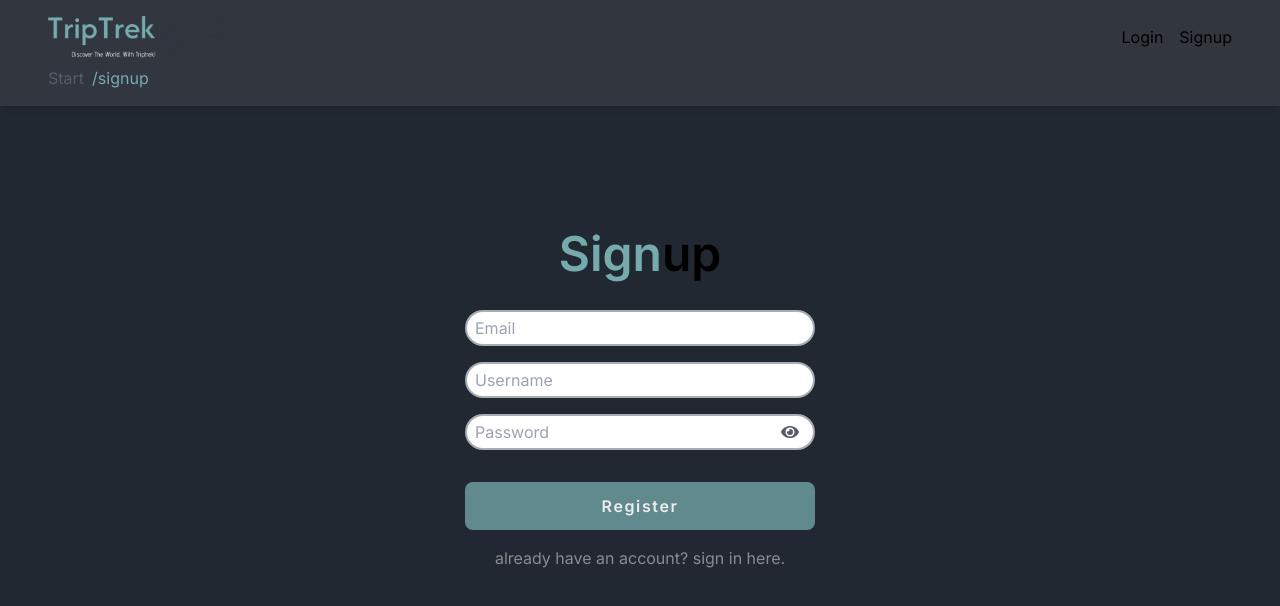
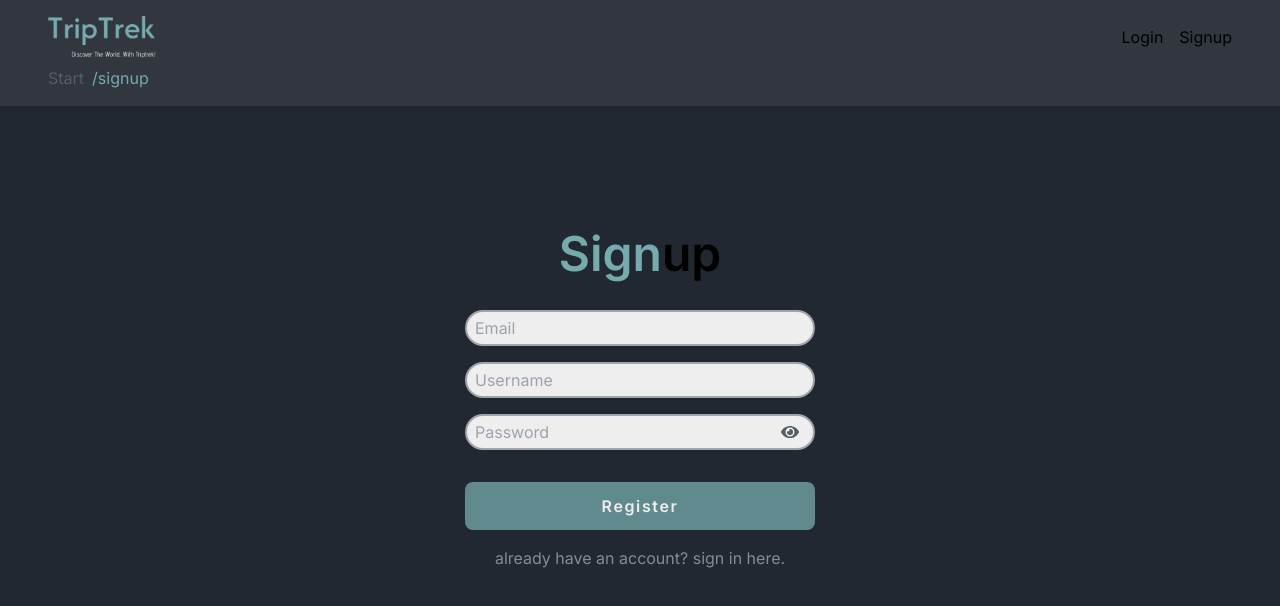
Before and after one commit to GITZMBE/TripTrek, a Next.js app: page /signup in a window 1280 px wide. Shown: the top 606 px of the page. Built offline with nearby package versions, Linux system fonts and the light colour scheme.

Commit message:
Set default for type in FormInput

```diff
--- a/src/components/forms/ui/FormInput.tsx
+++ b/src/components/forms/ui/FormInput.tsx
@@ -8,7 +8,7 @@ import { VscBlank } from "react-icons/vsc";
 
 interface InputProps {
   icon?: IconType
-  type: string;
+  type?: string;
   name: string;
   placeholder?: string;
   required?: boolean;
@@ -18,7 +18,7 @@ interface InputProps {
 
 export const FormInput = ({
   icon: Icon,
-  type,
+  type = 'text',
   name,
   placeholder = "",
   required = false,
@@ -40,7 +40,7 @@ export const FormInput = ({
         required={required}
         onChange={(e) => setValue({ ...value, [e.target.name]: e.target.value})}
         value={value[name]}
-        className='w-full px-2 py-1 rounded-full transition-all duration-300 text-secondary border-2 border-grey/50 focus:border-grey outline-none'
+        className='w-full px-2 py-1 rounded-full transition-all duration-300 bg-light text-secondary border-2 border-grey/50 focus:border-grey outline-none'
       />
       {
         type.toLowerCase() === "password" ? (
```
